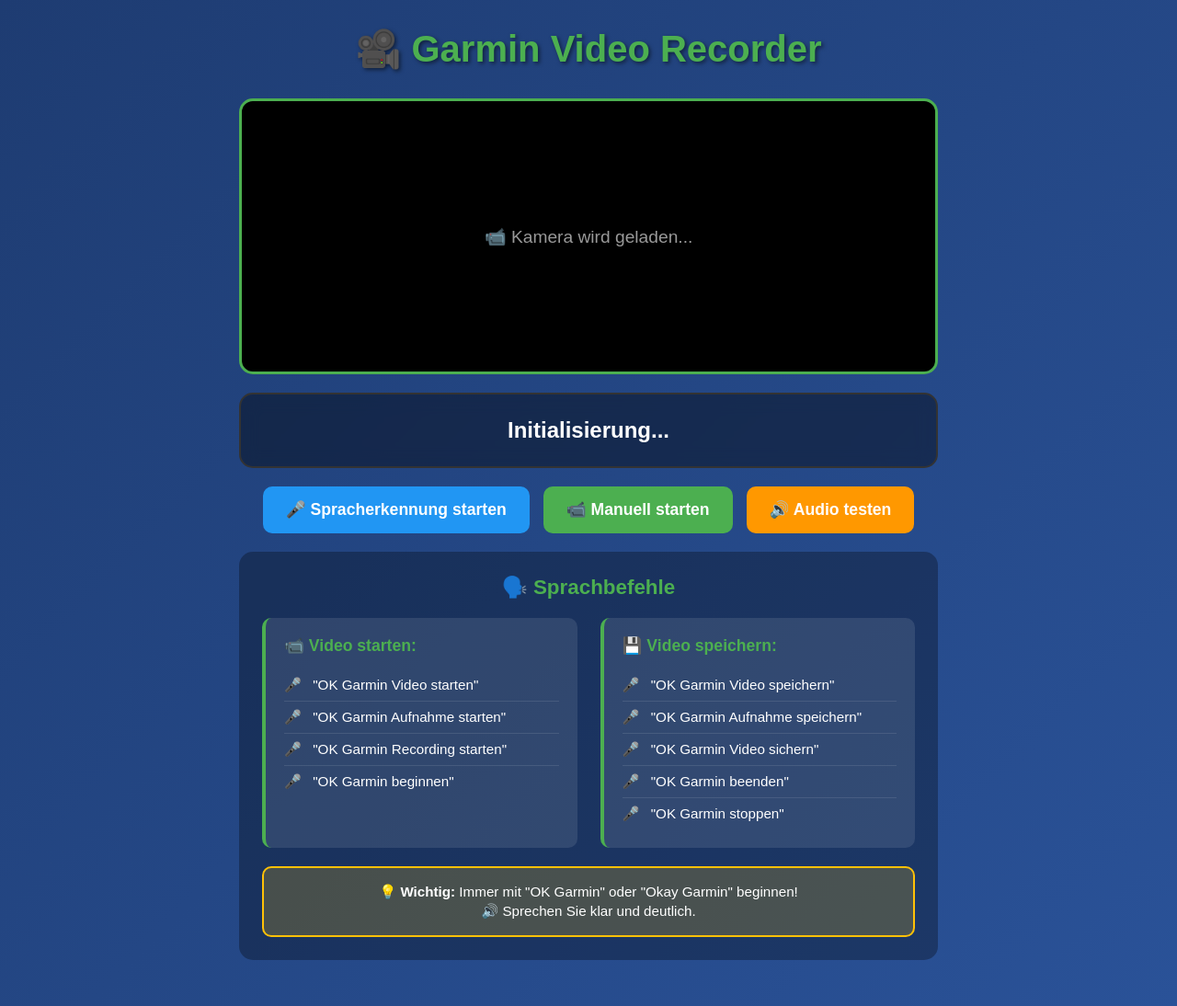
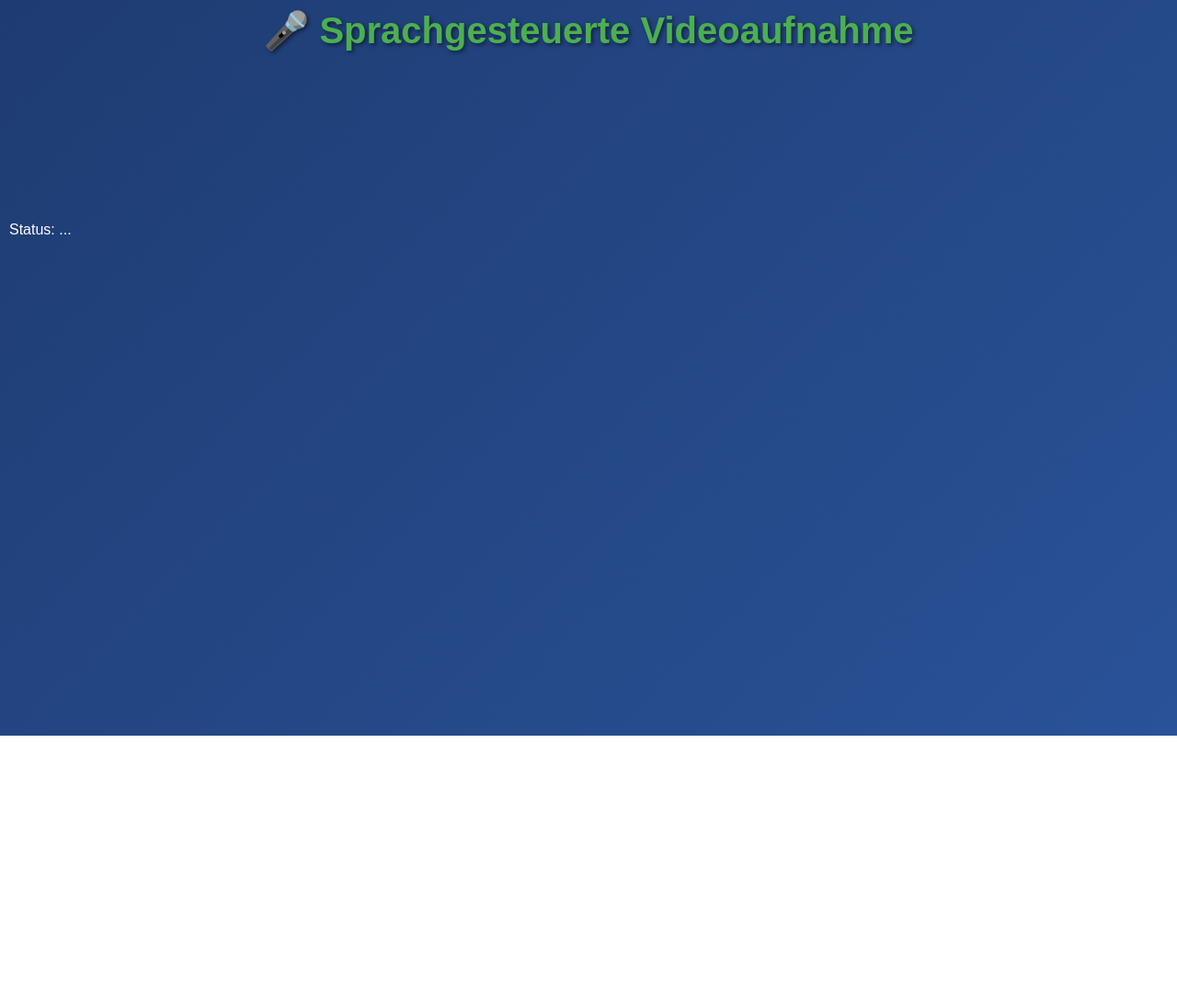
Before and after one commit to brawllaunchchannel/Garmin-Recorder, a plain HTML site: page index.html in a window 1280 px wide. Shown: the whole page at 92% size. After the commit the page ends 800 px from the top, so only its background shows below. Drawn offline with Linux system fonts and the light colour scheme.

Commit message:
Update index.html

```diff
--- a/index.html
+++ b/index.html
@@ -1,76 +1,18 @@
 <!DOCTYPE html>
 <html lang="de">
 <head>
-    <meta charset="UTF-8">
-    <meta name="viewport" content="width=device-width, initial-scale=1.0">
-    <title>Garmin Video Recorder</title>
-    <link rel="stylesheet" href="style.css">
+  <meta charset="UTF-8" />
+  <meta name="viewport" content="width=device-width, initial-scale=1.0" />
+  <title>Sprachgesteuerte Videoaufnahme</title>
+  <link rel="stylesheet" href="style.css" />
 </head>
 <body>
-    <div class="container">
-        <h1>🎥 Garmin Video Recorder</h1>
+  <h1>🎤 Sprachgesteuerte Videoaufnahme</h1>
+  <video id="preview" autoplay muted playsinline></video>
+  <br />
+  <a id="downloadLink" style="display:none;">📥 Download Video</a>
+  <div id="status">Status: <span id="speechText">...</span></div>
 
-        <div class="video-container">
-            <video id="videoPreview" autoplay muted playsinline></video>
-            <div id="noVideoText" class="no-video">📹 Kamera wird geladen...</div>
-            <div id="recordingIndicator" class="recording-indicator">🔴 AUFNAHME LÄUFT</div>
-            <div id="speechPreview" class="speech-preview">🎤 Sage etwas...</div>
-        </div>
-
-        <div id="statusPanel" class="status-panel">
-            <div id="statusText" class="status-text">Initialisierung...</div>
-            <div id="listeningStatus" class="listening-status" style="display: none;">
-                <span class="pulse-dot"></span> Höre zu...
-            </div>
-        </div>
-
-        <div class="controls">
-            <button id="startListeningBtn" class="btn btn-listen">🎤 Spracherkennung starten</button>
-            <button id="startRecordBtn" class="btn btn-start">📹 Manuell starten</button>
-            <button id="stopRecordBtn" class="btn btn-stop" style="display: none;">⏹️ Aufnahme stoppen</button>
-            <button id="testAudioBtn" class="btn btn-test">🔊 Audio testen</button>
-        </div>
-
-        <div id="audioTest" class="audio-test" style="display: none;">
-            <h4>🎧 Audio-Status</h4>
-            <div id="audioStatus">Teste Audio...</div>
-        </div>
-
-        <div id="downloadSection" class="download-section" style="display: none;">
-            <h3>📥 Aufgenommene Videos</h3>
-            <div id="videoList" class="video-list"></div>
-        </div>
-
-        <div class="commands-section">
-            <h3>🗣️ Sprachbefehle</h3>
-            <div class="commands-grid">
-                <div class="command-group">
-                    <h4>📹 Video starten:</h4>
-                    <ul>
-                        <li>"OK Garmin Video starten"</li>
-                        <li>"OK Garmin Aufnahme starten"</li>
-                        <li>"OK Garmin Recording starten"</li>
-                        <li>"OK Garmin beginnen"</li>
-                    </ul>
-                </div>
-                <div class="command-group">
-                    <h4>💾 Video speichern:</h4>
-                    <ul>
-                        <li>"OK Garmin Video speichern"</li>
-                        <li>"OK Garmin Aufnahme speichern"</li>
-                        <li>"OK Garmin Video sichern"</li>
-                        <li>"OK Garmin beenden"</li>
-                        <li>"OK Garmin stoppen"</li>
-                    </ul>
-                </div>
-            </div>
-            <p class="command-note">
-                💡 <strong>Wichtig:</strong> Immer mit "OK Garmin" oder "Okay Garmin" beginnen!<br>
-                🔊 Sprechen Sie klar und deutlich.
-            </p>
-        </div>
-    </div>
-
-    <script src="script.js"></script>
+  <script src="script.js"></script>
 </body>
 </html>
```
